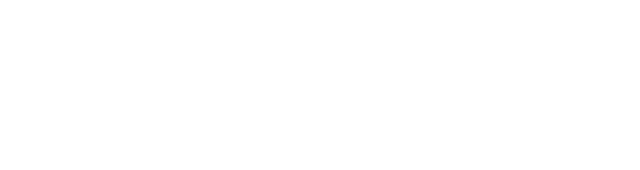
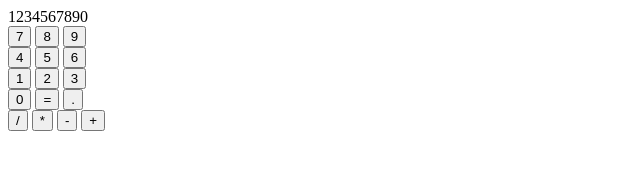
Before and after one commit to jksnook/odin-calculator, a plain HTML site: page index.html in a window 1280 px wide. Shown: the whole page, without its empty margins (0-640 px from the left). Drawn offline with Linux system fonts and the light colour scheme.

Commit message:
create HTML keypad

```diff
--- a/index.html
+++ b/index.html
@@ -7,6 +7,36 @@
   <script src="./script.js" defer></script>
 </head>
 <body>
-
+  <div class="calculator">
+    <div class="display">1234567890</div>
+    <div class="numpad">
+      <div id="row-1">
+        <button id="7">7</button>
+        <button id="8">8</button>
+        <button id="9">9</button>
+      </div>
+      <div id="row-2">
+        <button id="4">4</button>
+        <button id="5">5</button>
+        <button id="6">6</button>
+      </div>
+      <div id="row-3">
+        <button id="1">1</button>
+        <button id="2">2</button>
+        <button id="3">3</button>
+      </div>
+      <div id="row-4">
+        <button id="0">0</button>
+        <button id="equals">=</button>
+        <button id="point">.</button>
+      </div>
+    </div>
+    <div class="operators">
+      <button id="divide">/</button>
+      <button id="multiply">*</button>
+      <button id="subtract">-</button>
+      <button id="add">+</button>
+    </div>
+  </div>
 </body>
 </html>
```
